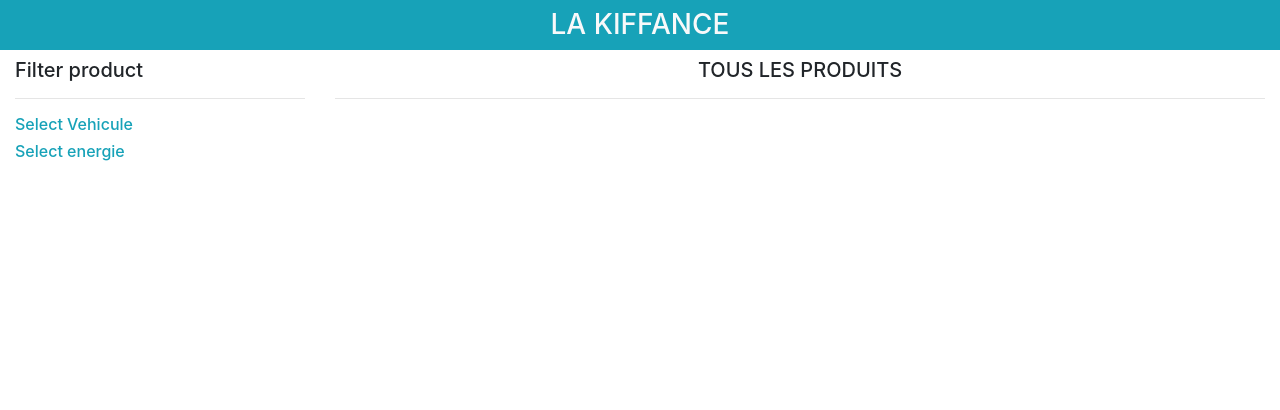
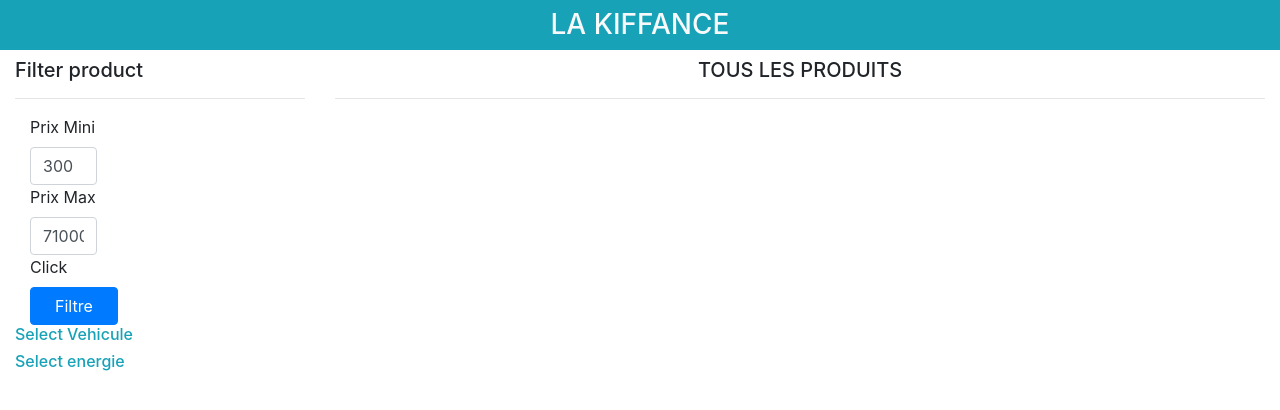
Before and after one commit to Just3Sandro/FILTRE, a PHP site: page / in a window 1280 px wide. Shown: the top 410 px of the page. Run offline with PHP 8.4, Linux system fonts and the light colour scheme; data that the repository does not hold is empty.

Commit message:
Add files via upload
Ajout du Filtre de prix

```diff
--- a/sitePak/index.php
+++ b/sitePak/index.php
@@ -27,6 +27,24 @@
             <div class="col-lg-3">
             <h5>Filter product</h5>
             <hr>
+
+            <form action="" method="POST">
+
+            <div class="col-md-4">
+                <label for="">Prix Mini</label>
+                <input type="text" name="prix_mini" value="<?php if(isset($_POST['prix_mini'])){echo $_POST['prix_mini']; }else{echo"300";} ?>" class="form-control">
+            </div>
+            <div class="col-md-4">
+                <label for="">Prix Max</label>
+                <input type="text" name="prix_max" value="<?php if(isset($_POST['prix_max'])){echo $_POST['prix_max']; }else{echo"71000";} ?>" class="form-control">
+            </div>
+            <div class="col-md-4">
+                <label for="">Click</label>
+                <button type="submit" class="btn btn-primary px-4">Filtre</button>
+            </div>
+            </form>
+
+
             <h6 class="text-info">Select Vehicule</h6>
             <ul class="list-group">
                 <?php
@@ -66,7 +84,13 @@
                 <hr>
                 <div class="row" id="result">
                 <?php
-                    $sql="SELECT * FROM vehicule,energie WHERE vehicule.typeEnergie = energie.codeEnergie";
+                    if(isset($_POST['prix_mini'])&& isset($_POST['prix_max']))
+                    {
+                        $petitprix=$_POST['prix_mini'];
+                        $grandprix=$_POST['prix_max'];
+                    }
+
+                    $sql="SELECT * FROM vehicule,energie WHERE vehicule.typeEnergie = energie.codeEnergie AND prixvente BETWEEN $petitprix AND $grandprix";
                     $result=$conn->query($sql);
                     while($row=$result->FETCH_ASSOC()){
                 ?>
```
